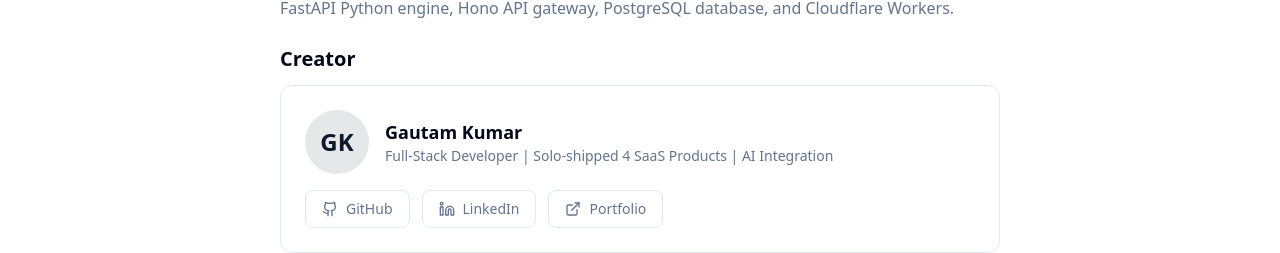
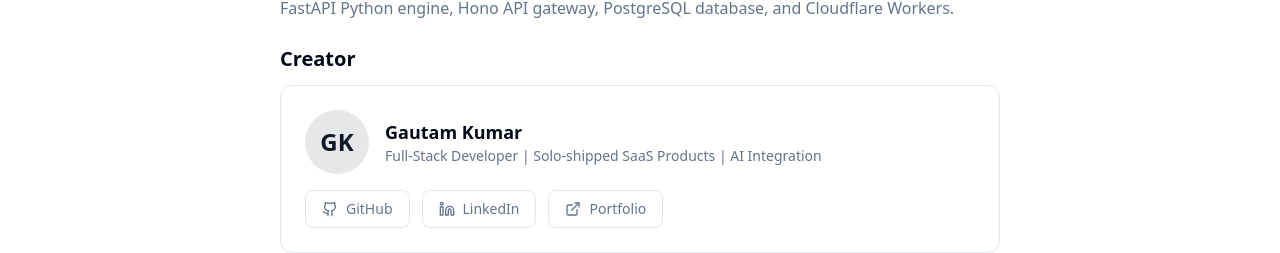
Before and after one commit to theunstopabble/Satark-AI, a React (Vite) app in the folder apps/web/: page /about in a window 1280 px wide. Shown: the part 852-1105 px from the top of the page. Built offline with nearby package versions, Linux system fonts and the light colour scheme.

Commit message:
fix: remove '4' from job title (Solo-shipped 4 SaaS -> Solo-shipped SaaS)

```diff
--- a/apps/web/index.html
+++ b/apps/web/index.html
@@ -25,7 +25,7 @@
       "@type": "Person",
       "name": "Gautam Kumar",
       "url": "https://gautam-kr.vercel.app",
-      "jobTitle": "Full-Stack Developer | Solo-shipped 4 SaaS Products | AI Integration",
+      "jobTitle": "Full-Stack Developer | Solo-shipped SaaS Products | AI Integration",
       "sameAs": [
         "https://github.com/theunstopabble",
         "https://www.linkedin.com/in/gautamkr62",
--- a/apps/web/src/components/Footer.tsx
+++ b/apps/web/src/components/Footer.tsx
@@ -110,7 +110,7 @@ export function Footer() {
               target="_blank"
               rel="noopener"
               className="font-bold text-primary hover:underline hover:text-primary/80 transition-colors"
-              title="Gautam Kumar — Full-Stack Developer | Solo-shipped 4 SaaS Products | AI Integration
+              title="Gautam Kumar — Full-Stack Developer | Solo-shipped SaaS Products | AI Integration
 "
             >
               Gautam Kumar
--- a/apps/web/src/pages/About.tsx
+++ b/apps/web/src/pages/About.tsx
@@ -91,7 +91,7 @@ export function About() {
                     Gautam Kumar
                   </h3>
                   <p className="text-sm text-muted-foreground">
-                    Full-Stack Developer | Solo-shipped 4 SaaS Products | AI Integration
+                    Full-Stack Developer | Solo-shipped SaaS Products | AI Integration
                   </p>
                 </div>
               </div>
```
Also changed, not shown: 2 other files (tests, documents, lock files or other folders).
